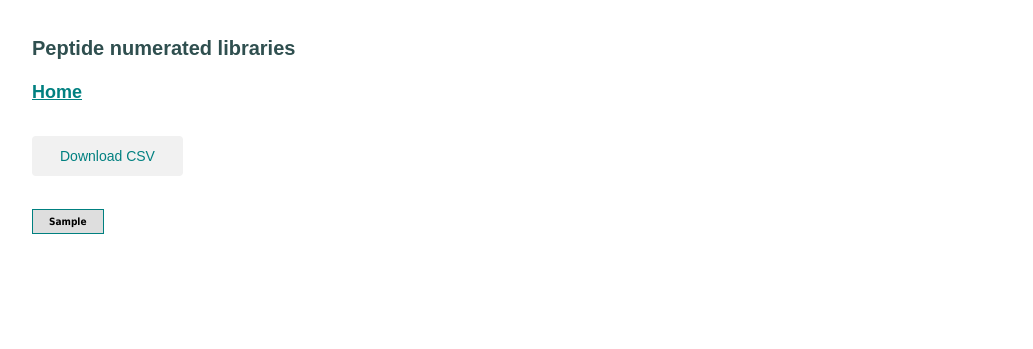
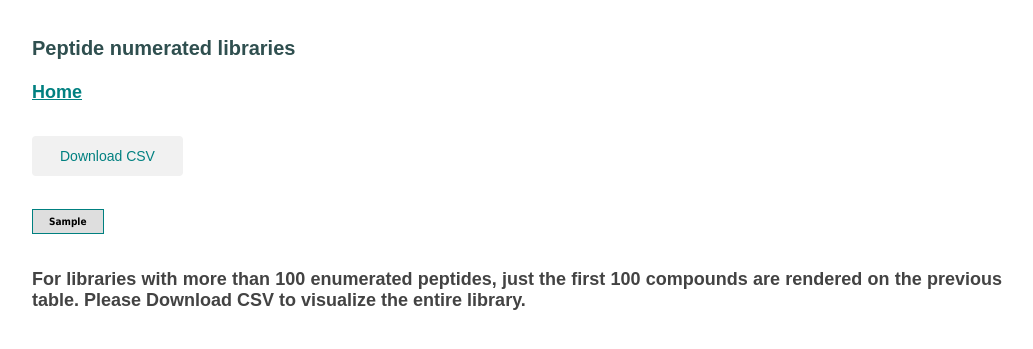
Before and after one commit to BarbaraDiazE/DPeptideBuider, a Django app: template web/src/templates/table.html in a window 1280 px wide. Shown: the top 349 px of the page, without its empty margins (58-1091 px from the left). Run offline with Django 3.2, Linux system fonts and the light colour scheme; the template is opened without the code that fills it: most values are stand-ins (such as "Sample title", 1, 10 or a date in 2020); lists and menus that the app fills with data are empty; parts of the project's set-up code (start-up, migrations or seed data) failed here and were passed over.

Commit message:
add leyend at web/src/templates/table.html

```diff
--- a/web/src/templates/table.html
+++ b/web/src/templates/table.html
@@ -1,9 +1,10 @@
 <!DOCTYPE html>
 {% load staticfiles %}
 <html>
+
 <head>
         <title>Peptide Builder</title>
-                <link rel="stylesheet" href= "{% static "css\mystyle.css" %}" />
+        <link rel="stylesheet" href="{% static "css\mystyle.css" %}" />
 </head>
 <style>
         body {
@@ -12,22 +13,26 @@
                 font-family: tahoma, verdana, sans-serif;
                 font-size: 62.5%;
         }
+
         table {
                 border-collapse: collapse;
         }
 
-        th, td {
+        th,
+        td {
                 border: 1px solid teal;
                 font-style: normal;
                 padding: 6px 16px;
                 align-content: left;
         }
+
         tr {
                 background: #dedede;
                 align-content: left;
                 align-items: left;
                 font-family: tahoma, verdana, sans-serif;
         }
+
         caption {
                 margin: 0;
                 border-bottom: none;
@@ -35,7 +40,7 @@
                 font-weight: bold;
         }
 </style>
-                <div class = "container">
+<div class="container">
         <h2>Peptide numerated libraries</h2>
 </div>
 <div class="container">
@@ -43,6 +48,7 @@
         <h5>
                 <input type="button" value="Download CSV" onclick="window.location.href='/download_csv'">
         </h5>
+
         <body>
 </div>
 <div class="container">
@@ -53,6 +59,11 @@
                         </tr>
                 </thead>
         </table>
+        <br>
+        <h4 style="margin-right: 200px">For libraries with more than 100 enumerated peptides, just the first 100
+                compounds
+                are rendered on the
+                previous table. Please Download CSV to visualize the entire library.</h4>
 </div>
 
 </body>
```
Lines whose indentation alone changed are shown as unchanged.
